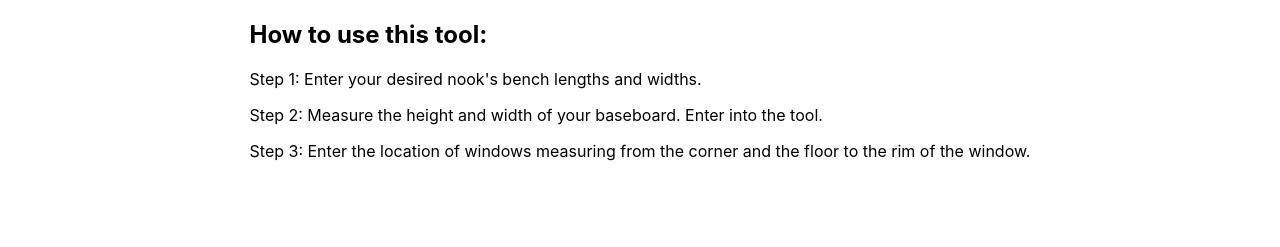
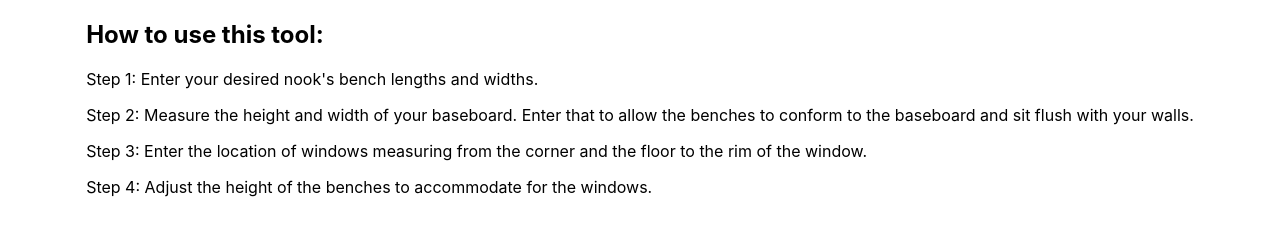
Before and after one commit to jessekauppila/custom_bench, a Next.js app: page / in a window 1280 px wide. Shown: the top 247 px of the page. Built offline with nearby package versions, Linux system fonts and the light colour scheme.

Commit message:
Expanded on instructions

```diff
--- a/pages/index.js
+++ b/pages/index.js
@@ -16,11 +16,16 @@ export default function Home() {
         </p>
         <p>
           Step 2: Measure the height and width of your baseboard.
-          Enter into the tool.
+          Enter that to allow the benches to conform to the baseboard
+          and sit flush with your walls.
         </p>
         <p>
           Step 3: Enter the location of windows measuring from the
           corner and the floor to the rim of the window.
+        </p>
+        <p>
+          Step 4: Adjust the height of the benches to accommodate for
+          the windows.
         </p>
       </div>
 
```
